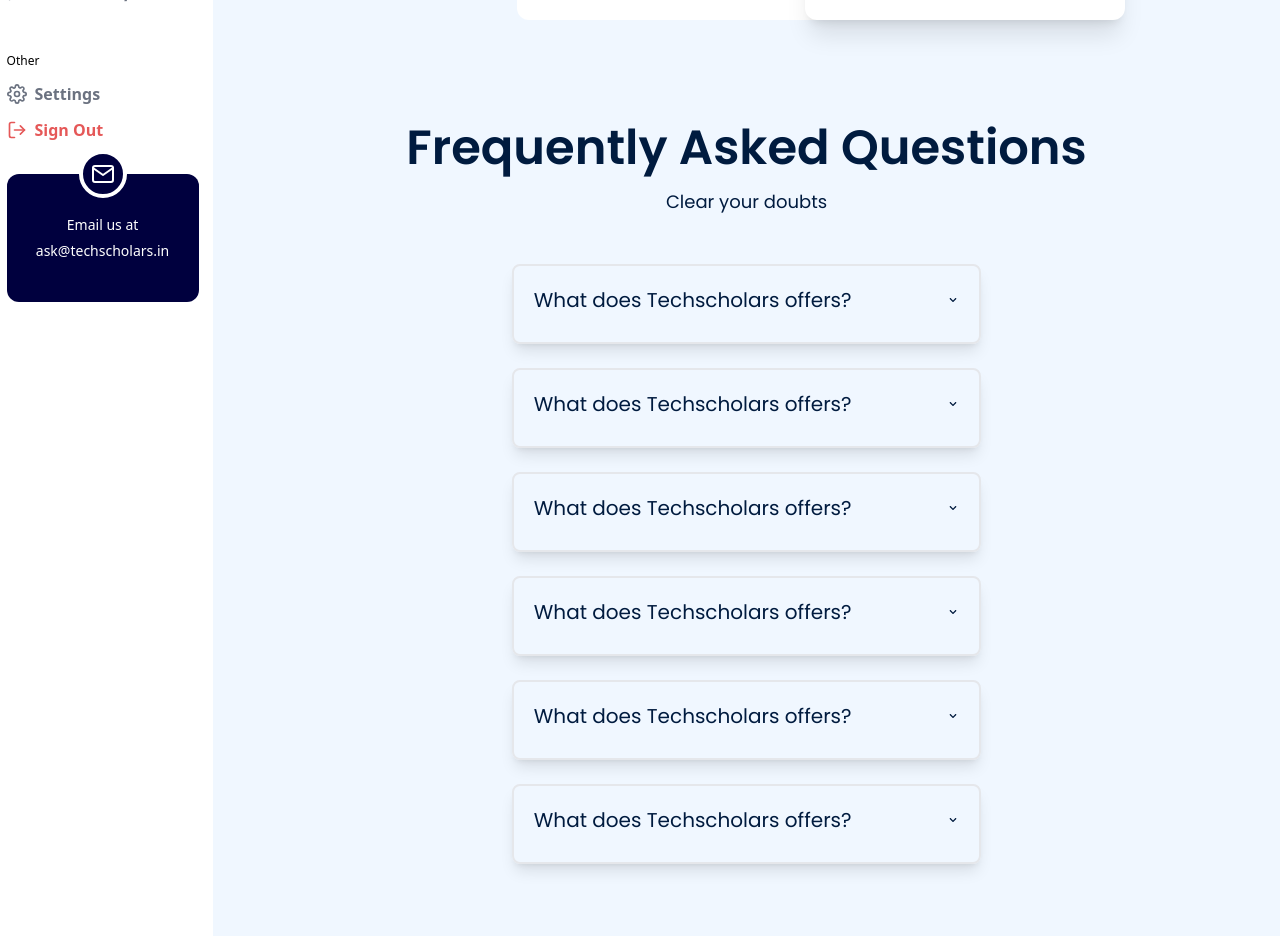
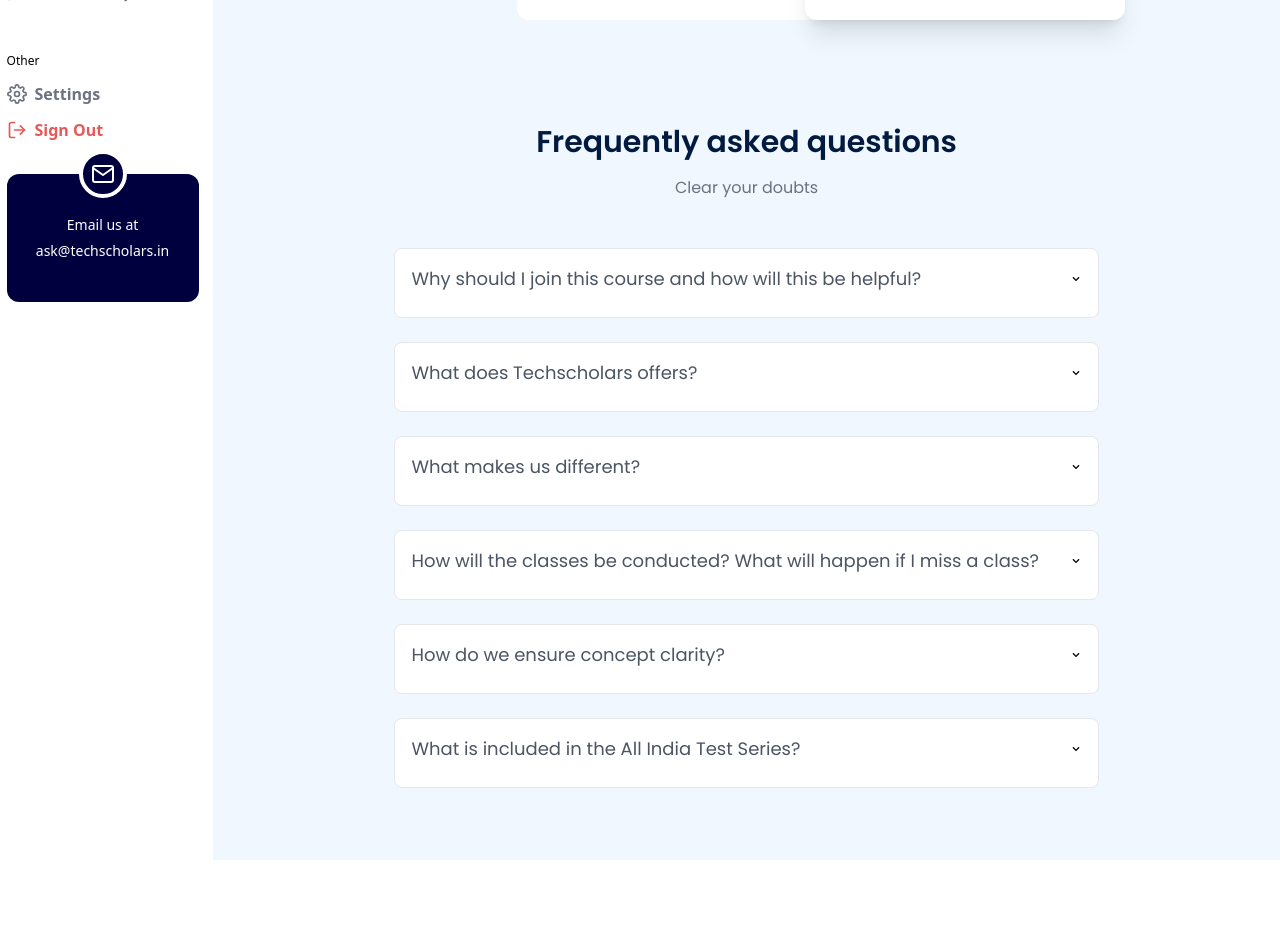
Before and after one commit to Techscholars-Education/TS-Frontend, a Next.js app: page /dashboard/referral in a window 1280 px wide. Shown: the part 420-1356 px from the top of the page. After the commit the page ends 1280 px from the top, so only its background shows below. Built offline with nearby package versions, Linux system fonts and the light colour scheme; a web font is replaced by a local one.

Commit message:
added faqs section in neet and jee section

```diff
--- a/components/Course/Jee/Classes.jsx
+++ b/components/Course/Jee/Classes.jsx
@@ -6,6 +6,7 @@
 import Batch from "../Batch";
 import Faculties from "@/components/Home/Faculties";
 import Demo from "../Demo";
+import Faqs from "@/components/Faqs/Faqs";
 const Classes = () => {
   const costing11th = [
     {
@@ -123,6 +124,8 @@
 
       <Demo examType={"JEE"} />
 
+      <Faqs />
+
       <div className="flex justify-center mt-24 items-center mb-20 ">
         <Link
           href="/course"
--- a/components/Course/neet/Classes.jsx
+++ b/components/Course/neet/Classes.jsx
@@ -6,6 +6,7 @@
 import Batch from "../Batch";
 import Faculties from "@/components/Home/Faculties";
 import Demo from "../Demo";
+import Faqs from "@/components/Faqs/Faqs";
 const Classes = () => {
   const costing11th = [
     {
@@ -69,9 +70,10 @@
   };
   return (
     <>
-      <div className="mt-10 space-y-4 font-Poppins">
+      <section className="bg-gray-100">
+        <div className="pt-10 space-y-4 font-Poppins ">
           <h1 className=" text-center font-Poppins text-2xl md:text-3xl text-darkBlue font-semibold">
-          NEET Batches
+            NEET batches
           </h1>
           <p className="text-gray-500 text-sm md:text-base md:px-40 lg:px-60 xl:px-80 text-center">
             An innovative Ed-tech organisation dedicated to democratising access
@@ -123,6 +125,8 @@
 
         <Demo examType={"NEET"} />
 
+        <Faqs />
+
         <div className="flex justify-center mt-24 items-center mb-20 ">
           <Link
             href="/course"
@@ -133,6 +137,7 @@
         </div>
 
         <Footer />
+      </section>
     </>
   );
 };
--- a/components/Faqs/Faqs.jsx
+++ b/components/Faqs/Faqs.jsx
@@ -5,58 +5,64 @@
   const [Faqs, _] = useState([
     {
       id: 1,
-      question: "What does Techscholars offers?",
-      ans: "Lorem ipsum, dolor sit amet consectetur adipisicing elit. Odit, id.",
+      question: "Why should I join this course and how will this be helpful?",
+      ans: "Joining our course offers expert guidance, comprehensive study materials, and interactive classes, ensuring success in IITJEE and NEET exams.",
     },
     {
       id: 2,
       question: "What does Techscholars offers?",
-      ans: "Lorem ipsum, dolor sit amet consectetur adipisicing elit. Odit, id.",
+      ans: "Techscholars provides expert faculty, comprehensive study materials, interactive live classes, practice tests, quizzes, and an All India Test Series.",
     },
     {
       id: 3,
-      question: "What does Techscholars offers?",
-      ans: "Lorem ipsum, dolor sit amet consectetur adipisicing elit. Odit, id.",
+      question: "What makes us different?",
+      ans: "We offer personalized learning paths, advanced technology integration, focus on concept clarity, and a supportive learning environment.",
     },
     {
       id: 4,
-      question: "What does Techscholars offers?",
-      ans: "Lorem ipsum, dolor sit amet consectetur adipisicing elit. Odit, id.",
+      question:
+        "How will the classes be conducted? What will happen if I miss a class?",
+      ans: "Classes are live online. If you miss a class, recordings are available for you to catch up at your convenience",
     },
     {
       id: 5,
-      question: "What does Techscholars offers?",
-      ans: "Lorem ipsum, dolor sit amet consectetur adipisicing elit. Odit, id.",
+      question: "How do we ensure concept clarity?",
+      ans: "We ensure concept clarity through interactive teaching methods, regular doubt clearing sessions, extensive practice exercises, and continuous feedback.",
     },
     {
       id: 6,
-      question: "What does Techscholars offers?",
-      ans: "Lorem ipsum, dolor sit amet consectetur adipisicing elit. Odit, id.",
+      question: "What is included in the All India Test Series?",
+      ans: "The series includes simulated exams, extensive question banks, performance analytics, and national benchmarking to track your preparation leve",
     },
   ]);
 
   return (
     <section className="font-Poppins">
       <div className="py-10 text-center space-y-4">
-        <h1 className="text-5xl text-darkBlue font-semibold">
-          Frequently Asked Questions
+        <h1 className=" text-center font-Poppins text-2xl md:text-3xl text-darkBlue font-semibold">
+          Frequently asked questions
         </h1>
-        <p className="text-lg text-darkBlue">Clear your doubts</p>
+        <p className="text-gray-500 text-sm md:text-base md:px-40 lg:px-60 xl:px-80 text-center">
+          Clear your doubts
+        </p>
       </div>
 
-      <div className="m-2 space-y-6 w-1/2 mx-auto">
+      <div className="m-2 space-y-6 w-11/12 lg:w-9/12 mx-auto">
         {Faqs.map((item) => {
           return (
             <div
               key={item.id}
-              className="group flex flex-col gap-2 rounded-lg p-5 text-darkBlue border-2 shadow-lg"
+              className="group flex flex-col gap-2 rounded-lg p-4 border bg-white "
               tabIndex="1"
             >
               <div className="flex cursor-pointer items-center justify-between">
-                <span className="text-xl"> {item.question} </span>
+                <span className=" text-sm md:text-lg text-gray-600 ">
+                  {" "}
+                  {item.question}{" "}
+                </span>
                 <FaChevronDown className="h-2 w-3 transition-all duration-500 group-focus:-rotate-180 " />
               </div>
-              <div className="invisible h-auto max-h-0 items-center opacity-0 transition-all group-focus:visible group-focus:max-h-screen group-focus:opacity-100 group-focus:duration-1000">
+              <div className="invisible h-auto max-h-0 text-xs md:text-sm text-gray-500 items-center opacity-0 transition-all group-focus:visible group-focus:max-h-screen group-focus:opacity-100 group-focus:duration-1000">
                 {item.ans}
               </div>
             </div>
```
Lines whose indentation alone changed are shown as unchanged.
